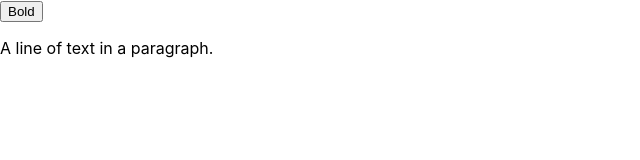
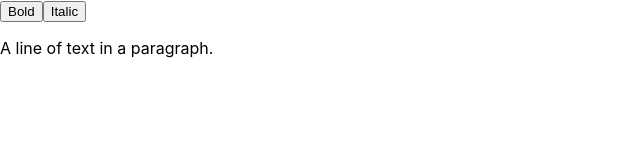
Before and after one commit to vinis-caixe/rich-text-editor, a React (Create React App) app: page / in a window 1280 px wide. Shown: the top 160 px of the page, without its empty margins (0-640 px from the left). Built offline with nearby package versions, Linux system fonts and the light colour scheme.

Commit message:
Adicionado funções de undo e redo e marcação itálica

```diff
--- a/src/App.js
+++ b/src/App.js
@@ -1,11 +1,17 @@
 import React, { useCallback, useMemo, useState } from 'react'
 import { createEditor, Editor } from 'slate'
 import { Slate, Editable, withReact} from 'slate-react'
+import { withHistory } from 'slate-history'
 
 const CustomEditor = {
     isBoldMarkActive(editor){
         const marks = Editor.marks(editor)
         return marks ? marks.bold === true : false
+    },
+
+    isItalicMarkActive(editor){
+        const marks = Editor.marks(editor)
+        return marks ? marks.italic === true : false
     },
 
     toggleBoldMark(editor){
@@ -17,10 +23,20 @@ const CustomEditor = {
             Editor.addMark(editor, 'bold', true)
         }
     },
+
+    toggleItalicMark(editor){
+        const isActive = CustomEditor.isItalicMarkActive(editor)
+        if(isActive){
+            Editor.removeMark(editor, 'italic')
+        }
+        else{
+            Editor.addMark(editor, 'italic', true)
+        }
+    }
 }
 
 const App = () => {
-    const [editor] = useState(() => withReact(createEditor()))
+    const [editor] = useState(() => withReact(withHistory(createEditor())))
 
     const initialValue = useMemo(
         () =>
@@ -67,7 +83,14 @@ const App = () => {
                     >
                         Bold
                     </button>
-
+                    <button
+                        onMouseDown={event => {
+                            event.preventDefault()
+                            CustomEditor.toggleItalicMark(editor)
+                        }}
+                    >
+                        Italic
+                    </button>
                 </div>
                 <Editable
                     editor={editor}
@@ -86,6 +109,12 @@ const App = () => {
                                 break
                             }
 
+                            case 'i': {
+                                event.preventDefault()
+                                CustomEditor.toggleItalicMark(editor)
+                                break
+                            }
+
                             default:
 
                         }
@@ -96,13 +125,17 @@ const App = () => {
     )
 }
 
-const Leaf = props => {
+const Leaf = ({ attributes, children, leaf }) => {
+    if(leaf.bold){
+        children = <strong>{children}</strong>
+    }
+    if(leaf.italic){
+        children = <em>{children}</em>
+    }
+
     return (
-        <span
-            {...props.attributes}
-            style={{ fontWeight: props.leaf.bold ? 'bold' : 'normal' }}
-        >
-            {props.children}
+        <span{...attributes}>
+            {children}
         </span>
     )
 }
```
